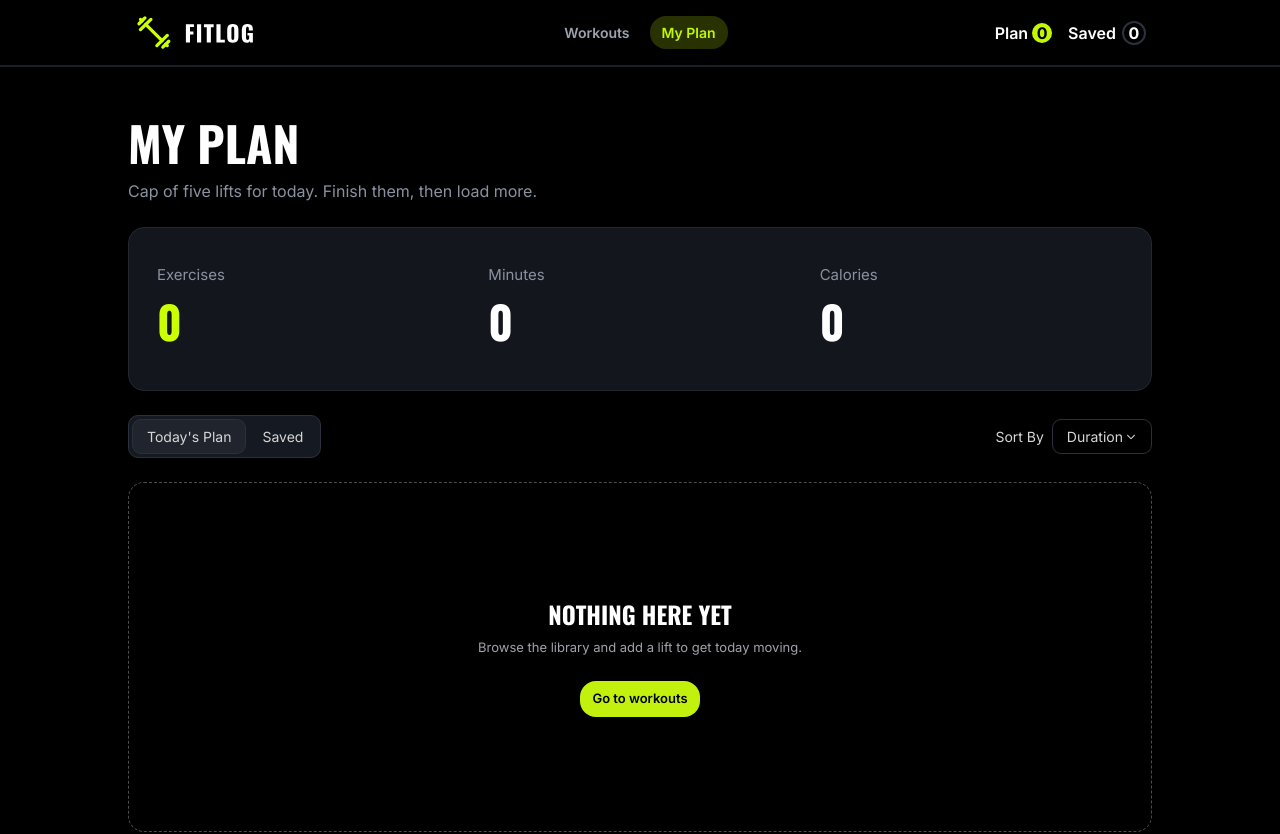
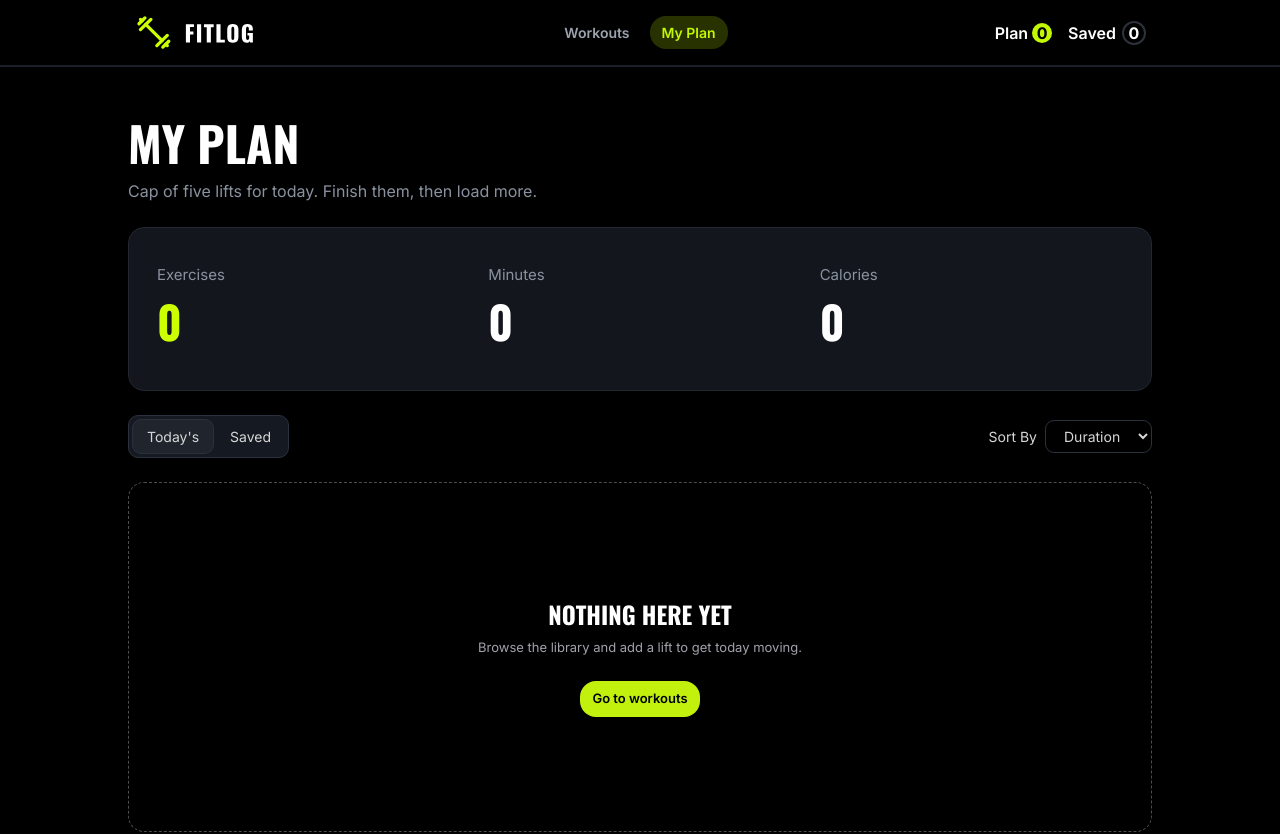
Before and after one commit to abdurrahman0205/fitlog, a Next.js app: page /myplan in a window 1280 px wide. Shown: the top 834 px of the page. Built offline with nearby package versions, Linux system fonts and the light colour scheme.

Commit message:
Solved few Type Error, more to solve.

```diff
--- a/src/components/PlansTab/PlanTabs.tsx
+++ b/src/components/PlansTab/PlanTabs.tsx
@@ -1,13 +1,11 @@
 'use client'
 import { FitLogContext } from '@/contexts/FitLogContext';
 import React, { useContext } from 'react';
-import { IoIosArrowDown } from 'react-icons/io';
-
 
 
 const PlanTabs = () => {
 
-  const {isSelected, setIsSelected } = useContext(FitLogContext);
+  const { selectedPlan, setSelectedPlan } = useContext(FitLogContext);
 
 
 
@@ -16,20 +14,25 @@ const PlanTabs = () => {
       <div className='flex items-center justify-start'>
         <div className='bg-[#151921] border border-[#2B303D] rounded-[10px] p-0.75 space-x-0.5 text-center'>
           <button
-            onClick={() => setIsSelected(false)}
-            className={`cursor-pointer rounded-[9px] px-3.5 py-1.5 ${isSelected ? '' : 'border border-[#2B303D] bg-[#1F242D]'}`}>{`Today's Plan`}</button>
+            onClick={() => setSelectedPlan('today')}
+            className={`cursor-pointer rounded-[9px] px-3.5 py-1.5 ${selectedPlan === 'today' ? 'border border-[#2B303D] bg-[#1F242D]' : ''}`}>Today&apos;s</button>
 
           <button
-            onClick={()=> setIsSelected(true)}
-            className={`cursor-pointer rounded-[9px] px-3.5 py-1.5 ${isSelected ? 'border border-[#2B303D] bg-[#1F242D]' : ''}`}>Saved</button>
+            onClick={() => setSelectedPlan('saved')}
+            className={`cursor-pointer rounded-[9px] px-3.5 py-1.5 ${selectedPlan === 'saved' ? 'border border-[#2B303D] bg-[#1F242D]' : ''}`}>Saved</button>
 
         </div>
       </div>
 
       <div className='flex gap-2 items-center justify-end'>
         <span>Sort By</span>
-        <button className='flex items-center gap-0.5 border border-[#2B303D] rounded-[9px] px-3.5 py-1.5'>Duration <IoIosArrowDown className='text-[12px]' />
-</button>
+        <select defaultValue='Duration'
+          className='flex items-center gap-0.5 border border-[#2B303D] rounded-[9px] px-3.5 py-1.5'>
+          <option disabled={true}>Select</option>
+          <option>Duration</option>
+          <option>Rating</option>
+          <option>Calorie</option>
+        </select>
       </div>
     </div>
   );
--- a/src/components/PlansTab/Saved.tsx
+++ b/src/components/PlansTab/Saved.tsx
@@ -3,16 +3,23 @@ import { FitLogContext } from '@/contexts/FitLogContext';
 import { oswald } from '@/lib/Fonts';
 import { TheLibraryDataType } from '@/types/types';
 import Image from 'next/image';
+import Link from 'next/link';
 import React, { useContext } from 'react';
 import { FaRegStar } from 'react-icons/fa';
 import { IoMdTime } from 'react-icons/io';
 import { PiFireSimpleFill } from 'react-icons/pi';
+import { RxCross2 } from 'react-icons/rx';
+import { toast } from 'react-toastify';
 
 const Saved = () => {
 
-  const { isSaved } = useContext(FitLogContext)
+  const { isSaved, setIsSaved } = useContext(FitLogContext)
 
-
+  const handleSavedPlanDelete =(fitLog: TheLibraryDataType) => {
+      const restItem = isSaved.filter((deletedPlan: TheLibraryDataType) => deletedPlan !== fitLog)
+      setIsSaved([...restItem]);
+      toast.error(`Removed ${fitLog.name} from the list`)
+    }
 
 
   return (
@@ -52,9 +59,13 @@ const Saved = () => {
                 </div>
               </div>
               {/* Button part */}
-              <div className='flex gap-3 justify-end'>
-                <button className='btn rounded'>View Details</button>
-                <button className='btn rounded'>Remove</button>
+
+              <div className='flex gap-3 justify-end items-center text-[13px] text-black'>
+                <Link href={`/thelibrarydetails/${id}`} className='text-white rounded-2xl cursor-pointer py-2 px-5 outline outline-[#374151]'>View Details</Link>
+
+                <RxCross2
+                  onClick={() => handleSavedPlanDelete(FitLog)}
+                  className='text-[#6B7280] text-[25px] mr-5 cursor-pointer' />
               </div>
 
             </div>
--- a/src/components/PlansTab/TodaysPlan.tsx
+++ b/src/components/PlansTab/TodaysPlan.tsx
@@ -3,16 +3,23 @@ import { FitLogContext } from '@/contexts/FitLogContext';
 import { oswald } from '@/lib/Fonts';
 import { TheLibraryDataType } from '@/types/types';
 import Image from 'next/image';
+import Link from 'next/link';
 import React, { useContext } from 'react';
 import { FaRegStar } from 'react-icons/fa';
 import { IoMdTime } from 'react-icons/io';
 import { PiFireSimpleFill } from 'react-icons/pi';
+import { RxCross2 } from 'react-icons/rx';
+import { toast } from 'react-toastify';
 
 const TodaysPlan = () => {
 
-  const { isTodaysPlan } = useContext(FitLogContext)
+  const { isTodaysPlan, setIsTodaysPlan } = useContext(FitLogContext)
 
-
+  const handleTodaysPlanDelete = (fitLog: TheLibraryDataType) => {
+    const restItem = isTodaysPlan.filter((deletedPlan: TheLibraryDataType) => deletedPlan !== fitLog)
+    setIsTodaysPlan([...restItem]);
+    toast.error(`Removed ${fitLog.name} from the list`)
+  }
 
 
   return (
@@ -31,13 +38,10 @@ const TodaysPlan = () => {
                 <figure className='2xl'>
                   <Image src={image} width={740} height={740} className='w-30 h-20 object-cover rounded-2xl' alt={`${name}`} />
                 </figure>
-                <div className="">
+                <div>
                   {/* card-body*/}
-
                   <h2 className={`font-bold ${oswald.className}`}>{name.toUpperCase()}</h2>
                   <p className='text-[12px] text-[#black]'>{equipment}</p>
-
-
 
                   <div className='flex justify-start text-white items-center space-x-5'>
                     <div className='flex gap-1 items-center'><IoMdTime className='text-[16px] text-[#CCFF00]' /><span>{`${duration} min`}</span></div>
@@ -52,9 +56,12 @@ const TodaysPlan = () => {
                 </div>
               </div>
               {/* Button part */}
-              <div className='flex gap-3 justify-end'>
-                <button className='btn rounded'>View Details</button>
-                <button className='btn rounded'>Remove</button>
+              <div className='flex gap-3 justify-end items-center text-[13px] text-black'>
+                <Link href={`/thelibrarydetails/${id}`} className='text-white rounded-2xl cursor-pointer py-2 px-5 outline outline-[#374151]'>View Details</Link>
+                <button className='bg-[#CCFF00] rounded-2xl font-semibold cursor-pointer py-2 px-5'>Mark as Done</button>
+                <RxCross2
+                  onClick={() => handleTodaysPlanDelete(FitLog)}
+                  className='text-[#6B7280] text-[25px] mr-5 cursor-pointer' />
               </div>
 
             </div>
--- a/src/components/functions/MetricCountFunctions.tsx
+++ b/src/components/functions/MetricCountFunctions.tsx
@@ -1,41 +1,42 @@
 'use client'
-import { FitLogContext } from '@/contexts/FitLogContext';
+import { FitLogContext, FitLogContextDataType } from '@/contexts/FitLogContext';
+import { TheLibraryDataType } from '@/types/types';
 import React, { useContext } from 'react';
 
 interface MFPropsType {
   request: string,
 }
 
+
+
 const MetricCountFunctions = ({request}:MFPropsType) => {
 
-  // const { requested } = request
-
-  const {isTodaysPlan, isSelected, isSaved} = useContext(FitLogContext);
+  const {isTodaysPlan, selectedPlan, isSaved} = useContext(FitLogContext);
 
 
   // Plan Count Section
-  if (!isSelected && request === 'plan') {
+  if (selectedPlan === 'today' && request === 'plan') {
     return isTodaysPlan.length;
   }
 
-  if (isSelected && request === 'plan') {
+  if (selectedPlan === 'saved' && request === 'plan') {
     return isSaved.length;
   }
 
 
 // Duration Total Count Section
-  if (!isSelected && request === 'duration') {
+  if (selectedPlan === 'today' && request === 'duration') {
    //Today's Plan
-   return isTodaysPlan.reduce((total, currentValue,) => {
+   return isTodaysPlan.reduce((total: number, currentValue: TheLibraryDataType,) => {
       const { duration } = currentValue;
       return total + duration;
     }, 0)
 
   }
 
-  if (isSelected && request === 'duration') {
+  if (selectedPlan === 'saved' && request === 'duration') {
    //Saved Plan
-   return isSaved.reduce((total, currentValue,) => {
+    return isSaved.reduce((total: number, currentValue: TheLibraryDataType,) => {
       const { duration } = currentValue;
       return total + duration;
     }, 0)
@@ -43,25 +44,25 @@ const MetricCountFunctions = ({request}:MFPropsType) => {
   }
 
   //Calories Total Count Section
-  if (!isSelected && request === 'calories') {
+  if (selectedPlan === 'today' && request === 'calories') {
    //Today's Plan
-   return isTodaysPlan.reduce((total, currentValue,) => {
+    return isTodaysPlan.reduce((total: number, currentValue: TheLibraryDataType,) => {
      const { caloriesBurned } = currentValue;
      return total + caloriesBurned;
     }, 0)
 
   }
 
-  if (isSelected && request === 'calories') {
+  if (selectedPlan === 'saved' && request === 'calories') {
    //Saved Plan
-   return isSaved.reduce((total, currentValue,) => {
+    return isSaved.reduce((total: number, currentValue: TheLibraryDataType,) => {
      const { caloriesBurned } = currentValue;
      return total + caloriesBurned;
     }, 0)
 
   }
 
-  return ''
+
 };
 
 export default MetricCountFunctions;
--- a/src/components/functions/MyPlanFunction.tsx
+++ b/src/components/functions/MyPlanFunction.tsx
@@ -7,24 +7,25 @@ import Saved from '../PlansTab/Saved';
 
 const MyPlanFunction = () => {
 
-  const { isSelected, setIsSelected, isTodaysPlan, isSaved } = useContext(FitLogContext);
+  const { selectedPlan, isTodaysPlan, isSaved } = useContext(FitLogContext);
 
 
+  if (selectedPlan === 'today') {
 
     if (isTodaysPlan.length === 0) {
       return <EmptyPlan />
-  } else if (!isSelected) {
+    } else {
       return <TodaysPlan />
     }
-
+  } else {
     if (isSaved.length === 0) {
       return <EmptyPlan />
-  } else if (isSelected) {
+    } else {
     return <Saved />
+  }
 }
 
 
-  return '';
 };
 
 export default MyPlanFunction;
--- a/src/contexts/FitLogContext.tsx
+++ b/src/contexts/FitLogContext.tsx
@@ -1,29 +1,28 @@
 'use client'
-import { TheLibraryDataType } from '@/types/types';
+import { SelectedPlanType, TheLibraryDataType } from '@/types/types';
 import React, { createContext, Dispatch, ReactNode, SetStateAction, useState } from 'react';
 
- interface FitLogContextDataType {
-  isSelected: boolean;
-  setIsSelected: Dispatch<SetStateAction<boolean>>
-  isTodaysPlan: TheLibraryDataType[]
-  setIsTodaysPlan: Dispatch<SetStateAction<TheLibraryDataType[]>>
-  isSaved: TheLibraryDataType[]
-  setIsSaved: Dispatch<SetStateAction<TheLibraryDataType[]>>
-}
+ export interface FitLogContextDataType {
+  selectedPlan: SelectedPlanType,
+  setSelectedPlan: Dispatch<SetStateAction<SelectedPlanType>>,
+  isTodaysPlan: TheLibraryDataType[],
+  setIsTodaysPlan: Dispatch<SetStateAction<TheLibraryDataType[]>>,
+  isSaved: TheLibraryDataType[],
+  setIsSaved: Dispatch<SetStateAction<TheLibraryDataType[]>>,
+  }
 
+  export const FitLogContext = createContext<FitLogContextDataType | null>(null);
 
-export const FitLogContext = createContext<FitLogContextDataType>({});
+const FitLogProvider = ({ children }: { children: ReactNode }) => {
 
-const FitLogProvider = ({children}:{children: ReactNode}) => {
-
-  const [isSelected, setIsSelected] = useState<boolean>(false);
+  const [selectedPlan, setSelectedPlan] = useState<SelectedPlanType>('today');
   const [isTodaysPlan, setIsTodaysPlan] = useState<TheLibraryDataType[]>([]);
   const [isSaved, setIsSaved] = useState<TheLibraryDataType[]>([]);
 
 
   const sharedData = {
-    isSelected,
-    setIsSelected,
+    selectedPlan,
+    setSelectedPlan,
     isTodaysPlan,
     setIsTodaysPlan,
     isSaved,
--- a/src/types/types.tsx
+++ b/src/types/types.tsx
@@ -13,3 +13,5 @@ export interface TheLibraryDataType {
   description: string
   instructions: string[]
 }
+
+export type SelectedPlanType = 'today' | 'saved';
```
Also changed, not shown: src/components/shared/NavBarMiddleMenu.tsx (+1 -8 lines), src/components/shared/PageDetailsPageButton.tsx (+0 -7 lines). Lines whose indentation alone changed are shown as unchanged.
